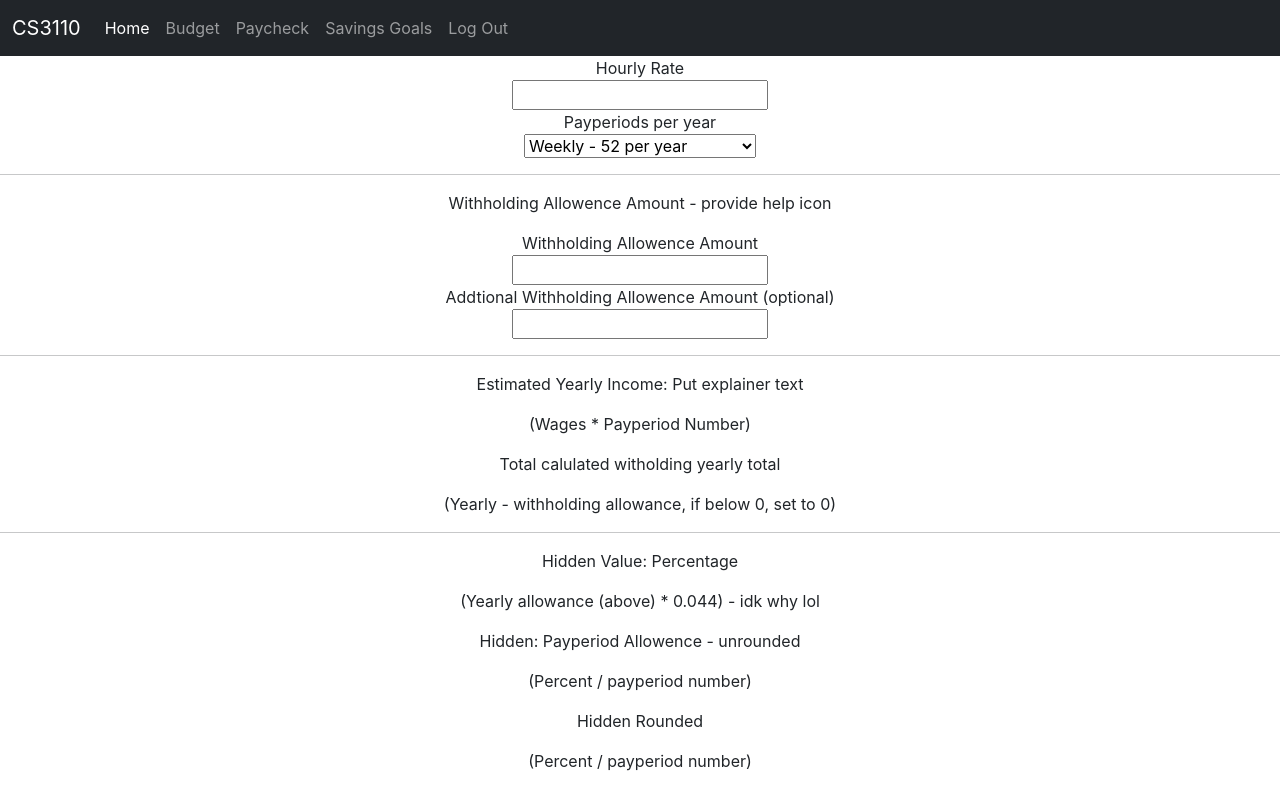
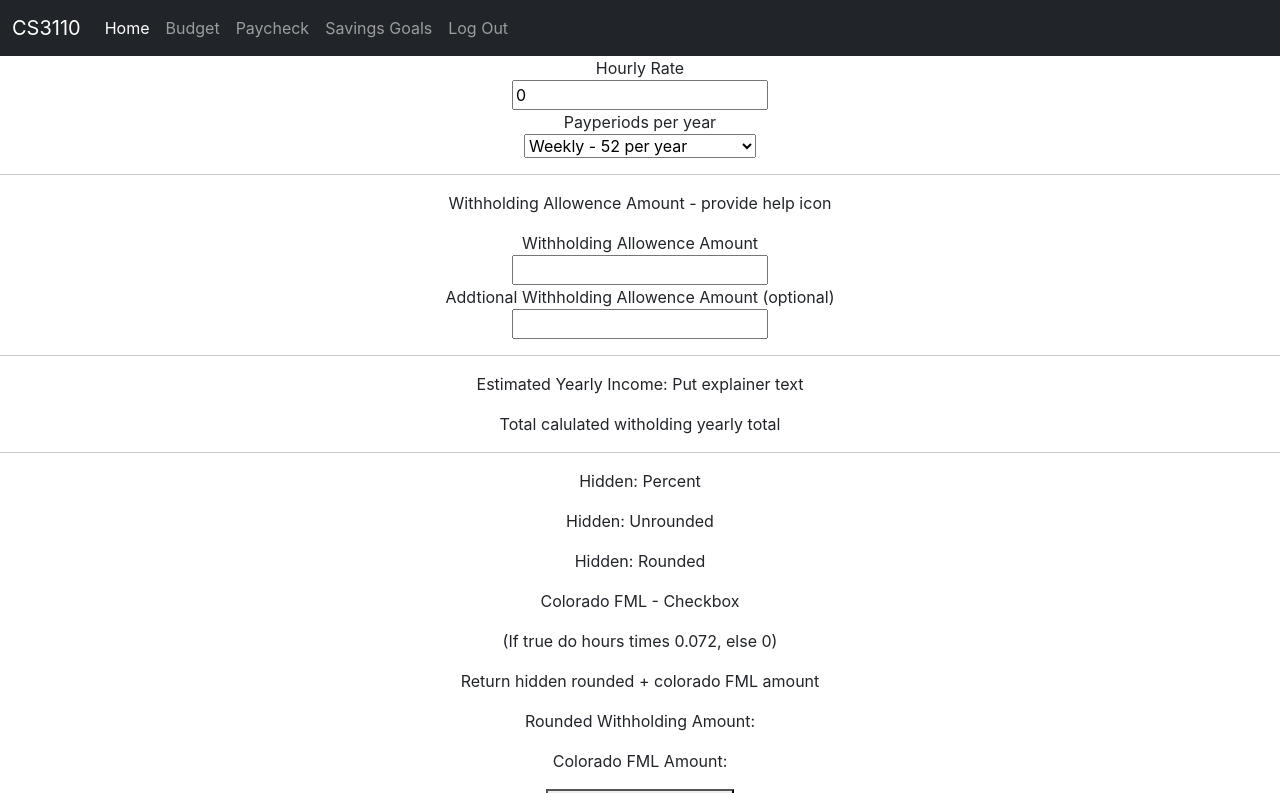
Before and after one commit to Jimby3/CS-3110-mobile-web, a React (Create React App) app: page /paycheck-config in a window 1280 px wide. Shown: the top 793 px of the page. Built offline with nearby package versions, Linux system fonts and the light colour scheme; no server answers; the HTML template or start-up script is replaced by a standard one.

Commit message:
Trying to display math

```diff
--- a/src/pages/paycheck-pages/PaycheckConfig.jsx
+++ b/src/pages/paycheck-pages/PaycheckConfig.jsx
@@ -54,7 +54,7 @@ const PaycheckConfig = () => {
             <Navbar></Navbar>
             <form>
                 <label for="payInput">Hourly Rate</label><br></br>
-                <input type="number" id="payInput" name="payInput"></input><br></br>
+                <input type="number" id="payInput" name="payInput" value={hourly} onChange={inputChange}></input><br></br>
 
                 <label for="payperiodInput">Payperiods per year</label><br></br>
                 <select name="payperiodInput" id="payperiodInput">
@@ -76,20 +76,19 @@ const PaycheckConfig = () => {
 
 
               <p>Estimated Yearly Income: Put explainer text</p>
-              <p>(Wages * Payperiod Number)</p>
+              <p>{calculatedValues.yearly}</p>
               <p>Total calulated witholding yearly total</p>
-              <p>(Yearly - withholding allowance, if below 0, set to 0)</p>
+              <p>{calculatedValues.withholding}</p>
               <hr></hr>
-              <p>Hidden Value: Percentage</p>
-              <p>(Yearly allowance (above) * 0.044) - idk why lol</p>
-              <p>Hidden: Payperiod Allowence - unrounded</p>
-              <p>(Percent / payperiod number)</p>
-              <p>Hidden Rounded</p>
-              <p>(Percent / payperiod number)</p>
+              <p>Hidden: Percent {calculatedValues.percentage}</p>
+              <p>Hidden: Unrounded {calculatedValues.exactAmount}</p>
+              <p>Hidden: Rounded {calculatedValues.rounded}</p>
               <p>Colorado FML - Checkbox</p>
               <p>(If true do hours times 0.072, else 0)</p>
 
               <p>Return hidden rounded + colorado FML amount</p>
+              <p>Rounded Withholding Amount: {calculatedValues.rounded}</p>
+              <p>Colorado FML Amount: {calculatedValues.roundedFML}</p>
 
             </form>
             <Link to="../paycheck">
```
